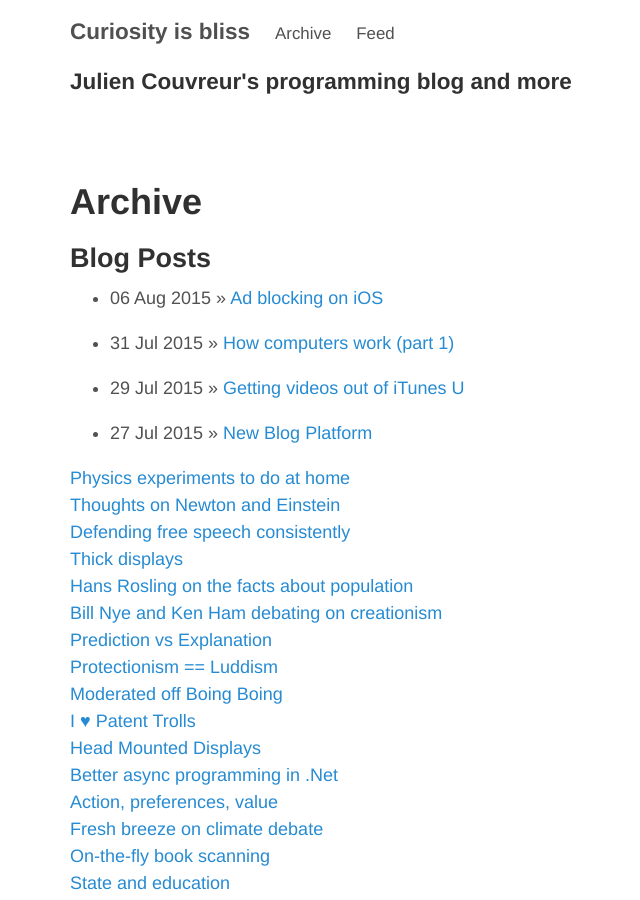
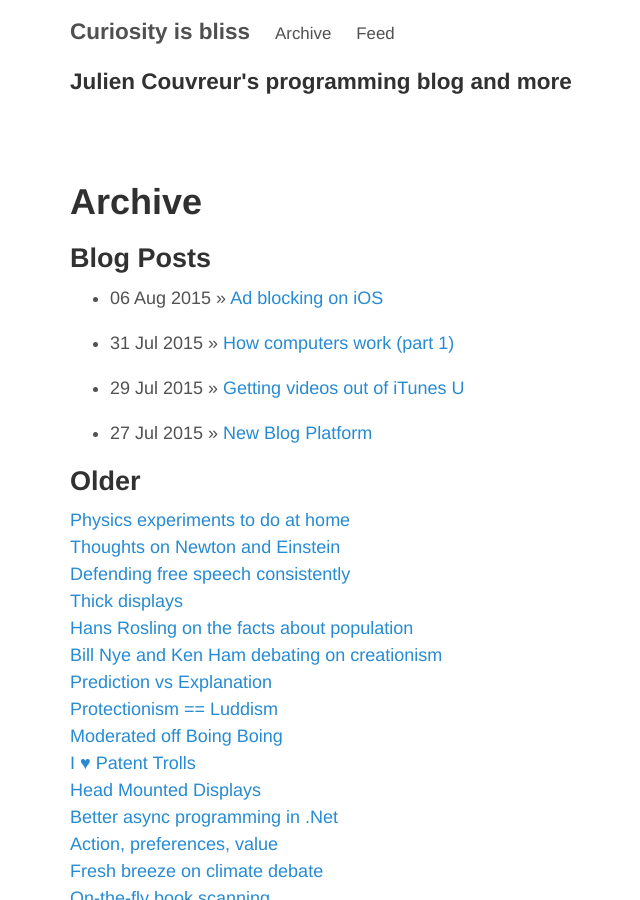
Before and after one commit to jcouv/jcouv.github.io, a Jekyll site: the page built from archives.md, in a window 1280 px wide and 900 px high. Shown: the whole window, without its empty margins (255-895 px from the left). Built offline with Jekyll 4.4.1, drawn with Linux system fonts in a browser that asks for light colours.

Commit message:
Tweaking archives page

```diff
--- a/archives.md
+++ b/archives.md
@@ -9,4 +9,6 @@ title: Archive
   * {{ post.date | date_to_string }} &raquo; [ {{ post.title }} ]({{ post.url }})
 {% endfor %}
 
+<h2 id="blog-posts">Older</h2>
+
 {% include legacy_archives.html %}
```
